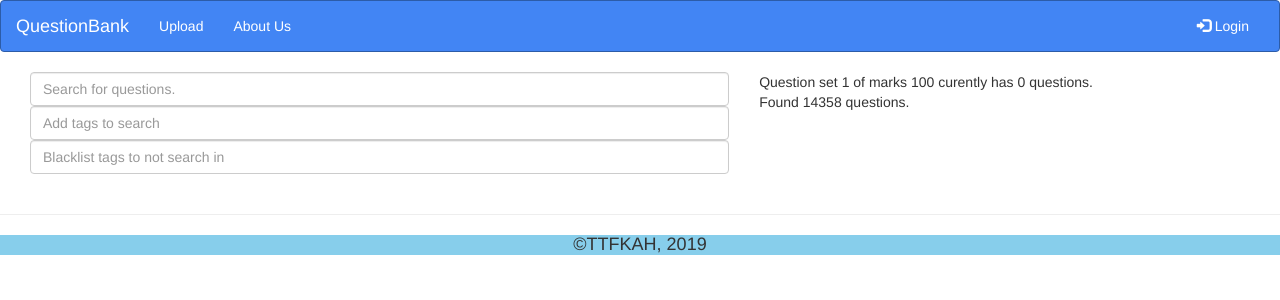
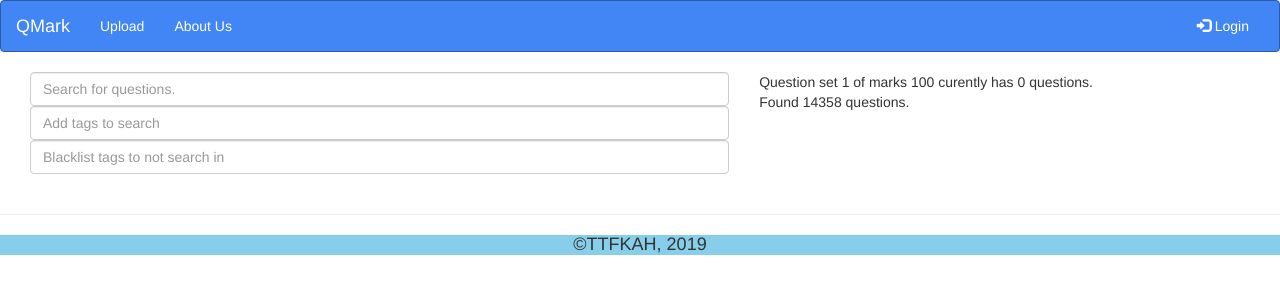
Before and after one commit to hundredrab/QuestionBank, a Django app: page /question/search/1 in a window 1280 px wide. Shown: the top 300 px of the page. Run offline with Django 3.2, Linux system fonts and the light colour scheme; data comes from the database, SQL or seed files in the repository; data that the repository does not hold is empty; some libraries are stand-ins or nearby versions.

Commit message:
Update templated and title.

```diff
--- a/templates/questions/base.html
+++ b/templates/questions/base.html
@@ -1,7 +1,7 @@
 <!DOCTYPE html>
 <html lang="en">
   <head>
-    <title>QuestionBank | {% block title %}</title>
+    <title>QMark | {% block title %}{% endblock %}</title>
     <meta charset="utf-8"/>
     <meta name="viewport" content="width=device-width, initial-scale=1"/>
     {% load static %}
@@ -30,7 +30,7 @@
             <span class="icon-bar"></span>
           </button>
           <a class="navbar-brand" href="/">
-            QuestionBank
+            QMark
           </a>
         </div>
         <div class="collapse navbar-collapse" id="myNavbar">
@@ -70,4 +70,3 @@
       {% endblock %}
   </body>
 </html>
-{% endblock %}
--- a/templates/questions/index.html
+++ b/templates/questions/index.html
@@ -1,4 +1,7 @@
 {% extends 'questions/base.html' %}
+{% block title %}
+Question Set {{ qset.id }}
+{% endblock %}
 
 {% block styles %}
     <style type="text/css" media="screen">
```
